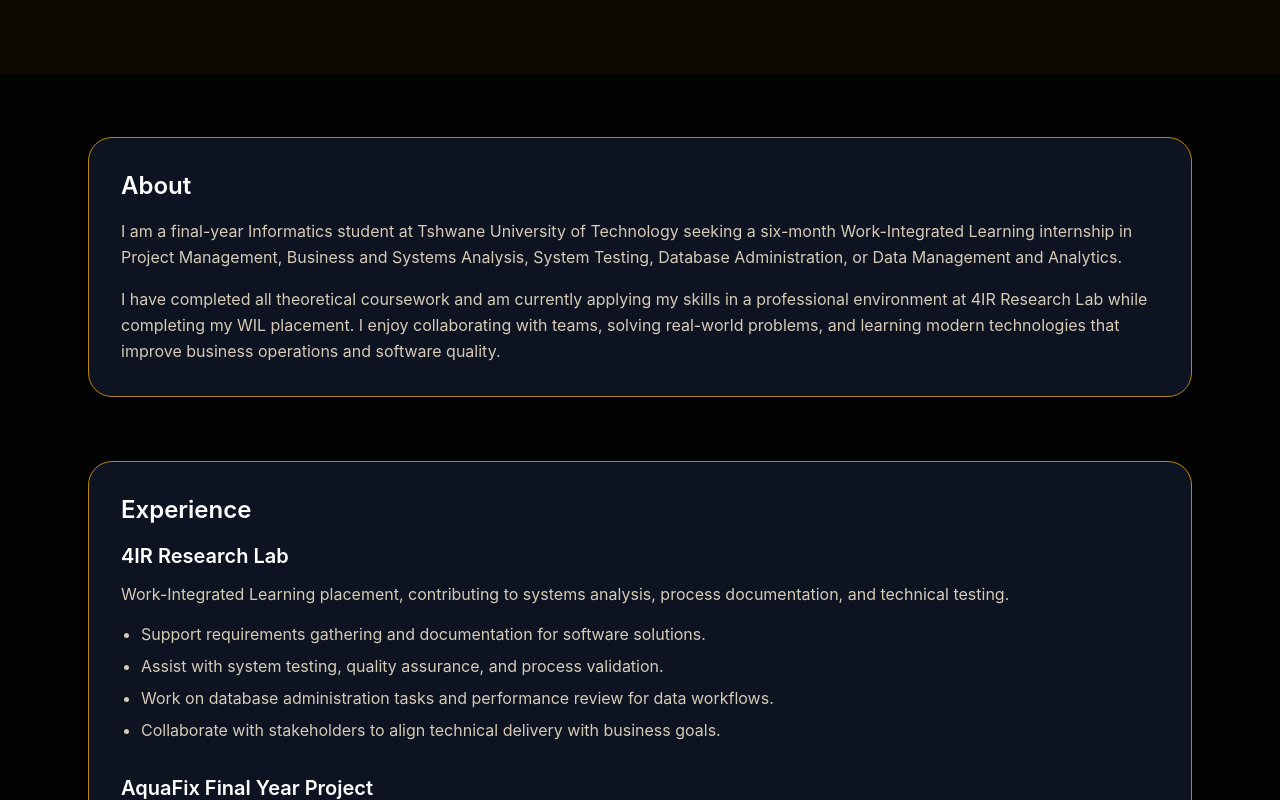
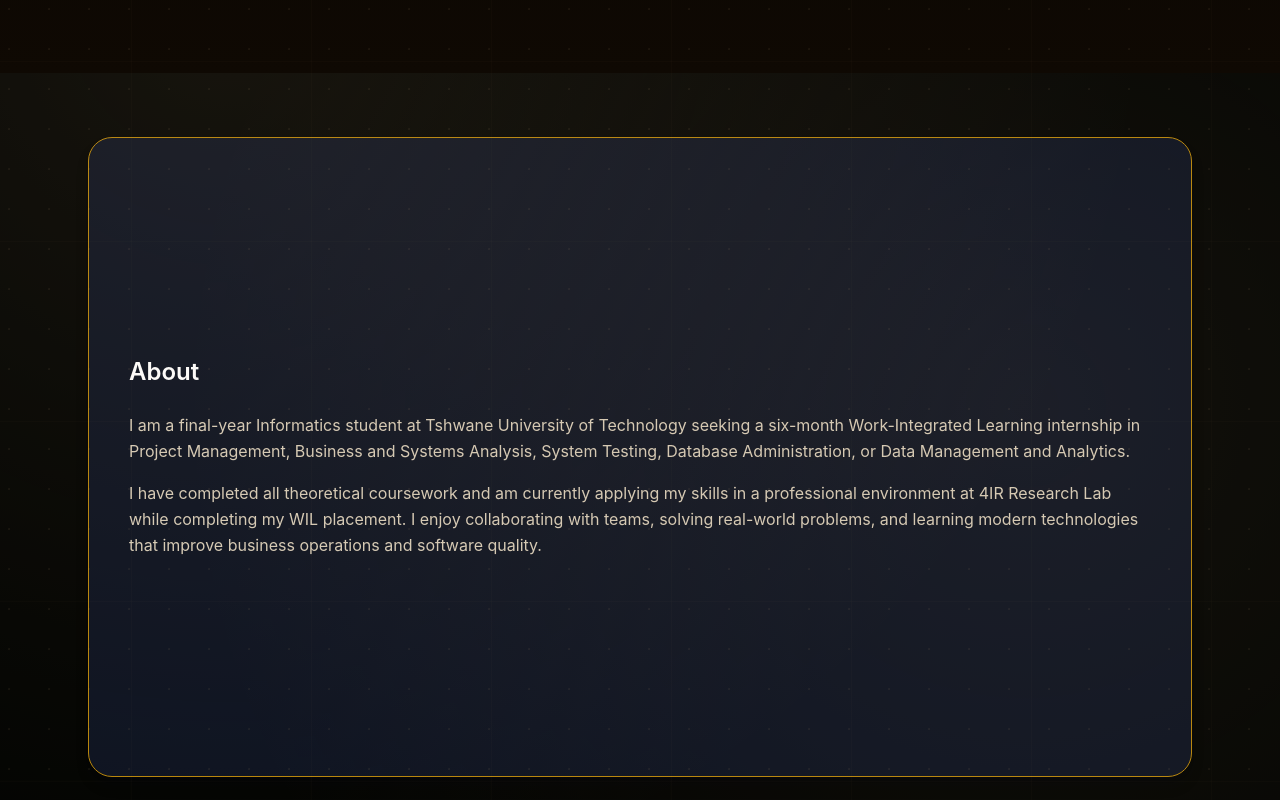
Before and after one commit to masango21/nicholas, a Next.js app: page / in a window 1280 px wide. Shown: the part 880-1680 px from the top of the page. Built offline with nearby package versions, Linux system fonts and the light colour scheme.

Commit message:
Fix ESLint dependency, add animated tech background, and center page sections

```diff
--- a/app/api/contact/route.ts
+++ b/app/api/contact/route.ts
@@ -21,15 +21,17 @@ export async function POST(req: Request) {
       return NextResponse.json({ error: 'SMTP configuration is missing' }, { status: 500 })
     }
 
+    const secure = smtpPort === 465
     const transporter = nodemailer.createTransport({
       host: smtpHost,
       port: smtpPort,
-      secure: smtpPort === 465,
+      secure,
       auth: { user: smtpUser, pass: smtpPass },
     })
 
     const info = await transporter.sendMail({
-      from: `${body.name} <${body.email}>`,
+      from: smtpUser,
+      replyTo: `${body.name} <${body.email}>`,
       to: toEmail,
       subject: `Portfolio contact form: ${body.name}`,
       text: `Name: ${body.name}\nEmail: ${body.email}\nPhone: ${body.phone || ''}\n\nMessage:\n${body.message}`,
--- a/app/globals.css
+++ b/app/globals.css
@@ -84,3 +84,45 @@ html:not(.dark) .border-slate-800, html:not(.dark) .border-amber-800 { border-co
 /* Ensure body scroll is allowed and content not clipped */
 html, body { height: 100%; }
 body { overflow-y: auto; }
+
+.tech-background {
+  position: relative;
+  overflow: hidden;
+}
+
+.tech-background::before,
+.tech-background::after {
+  content: '';
+  position: absolute;
+  inset: 0;
+  pointer-events: none;
+  z-index: 0;
+}
+
+.tech-background::before {
+  background-image:
+    radial-gradient(circle at 18% 15%, rgba(212,175,127,0.18), transparent 18%),
+    radial-gradient(circle at 80% 22%, rgba(212,175,127,0.14), transparent 18%),
+    radial-gradient(circle at 45% 75%, rgba(212,175,127,0.10), transparent 16%);
+  opacity: 0.55;
+}
+
+.tech-background::after {
+  background-image:
+    linear-gradient(rgba(212,175,127,0.08) 1px, transparent 1px),
+    linear-gradient(90deg, rgba(212,175,127,0.08) 1px, transparent 1px),
+    radial-gradient(circle, rgba(212,175,127,0.22) 1px, transparent 1px);
+  background-size: 180px 180px, 180px 180px, 40px 40px;
+  background-position: 0 0, 90px 90px, 20px 20px;
+  opacity: 0.34;
+  animation: tech-grid 30s linear infinite;
+}
+
+@keyframes tech-grid {
+  from {
+    background-position: 0 0, 90px 90px, 20px 20px;
+  }
+  to {
+    background-position: 180px 180px, 270px 270px, 60px 60px;
+  }
+}
--- a/app/layout.tsx
+++ b/app/layout.tsx
@@ -13,7 +13,7 @@ export default function RootLayout({ children }: { children: React.ReactNode })
     <html lang="en">
       <body>
         <Navbar />
-        <div className="min-h-screen pt-24 bg-app text-app overflow-auto">{children}</div>
+        <div className="relative min-h-screen pt-24 bg-app text-app overflow-auto tech-background">{children}</div>
         <Footer />
       </body>
     </html>
--- a/app/page.tsx
+++ b/app/page.tsx
@@ -8,7 +8,7 @@ export default function Home() {
       <div id="top" />
       <Hero />
 
-      <div className="mx-auto max-w-6xl space-y-16 px-6 py-16">
+      <div className="mx-auto max-w-6xl space-y-28 px-6 py-16 scroll-smooth snap-y snap-mandatory">
         <Section title="About" id="about">
           <p className="text-amber-200 leading-relaxed">
             I am a final-year Informatics student at Tshwane University of Technology seeking a six-month Work-Integrated Learning internship in Project Management, Business and Systems Analysis, System Testing, Database Administration, or Data Management and Analytics.
--- a/components/Section.tsx
+++ b/components/Section.tsx
@@ -1,10 +1,13 @@
 import { ReactNode } from 'react'
 
-export default function Section({ title, id, children }: { title: string; id?: string; children: ReactNode }) {
+export default function Section({ title, id, children, className }: { title: string; id?: string; children: ReactNode; className?: string }) {
   return (
-    <section id={id} className="rounded-3xl border border-slate-800 bg-slate-900/80 p-8 shadow-lg shadow-slate-950/20">
+    <section
+      id={id}
+      className={`snap-center scroll-mt-28 min-h-[calc(100vh-10rem)] flex flex-col justify-center rounded-3xl border border-slate-800 bg-slate-900/80 p-10 shadow-lg shadow-slate-950/20 ${className ?? ''}`}
+    >
       <h2 className="text-2xl font-semibold text-white">{title}</h2>
-      <div className="mt-4 text-slate-300">{children}</div>
+      <div className="mt-6 text-slate-300">{children}</div>
     </section>
   )
 }
--- a/package.json
+++ b/package.json
@@ -20,7 +20,7 @@
     "@types/react": "18.3.5",
     "@types/react-dom": "18.3.5",
     "autoprefixer": "10.4.19",
-    "eslint": "^10.8.0",
+    "eslint": "^9.39.5",
     "eslint-config-next": "^16.3.0",
     "postcss": "8.4.41",
     "tailwindcss": "3.4.4",
```
Also changed, not shown: 2 other files (tests, documents, lock files or other folders).
